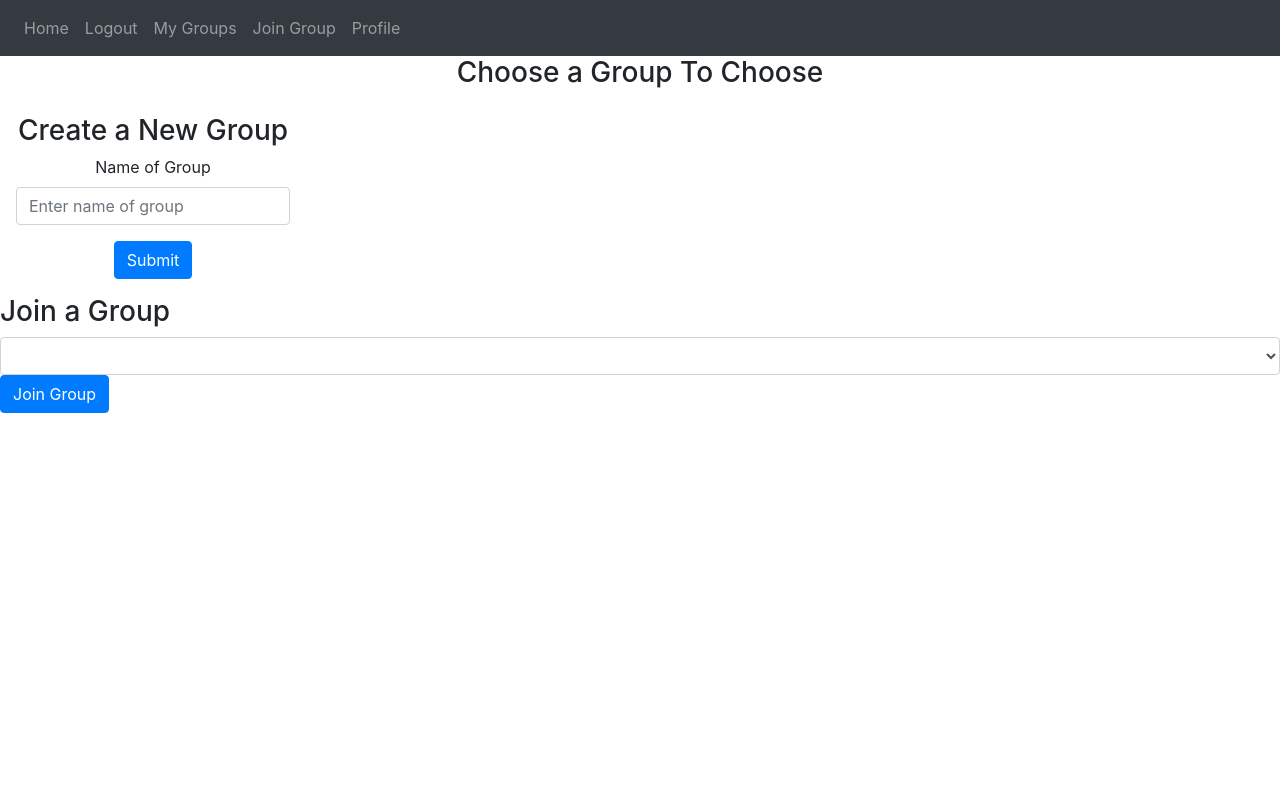
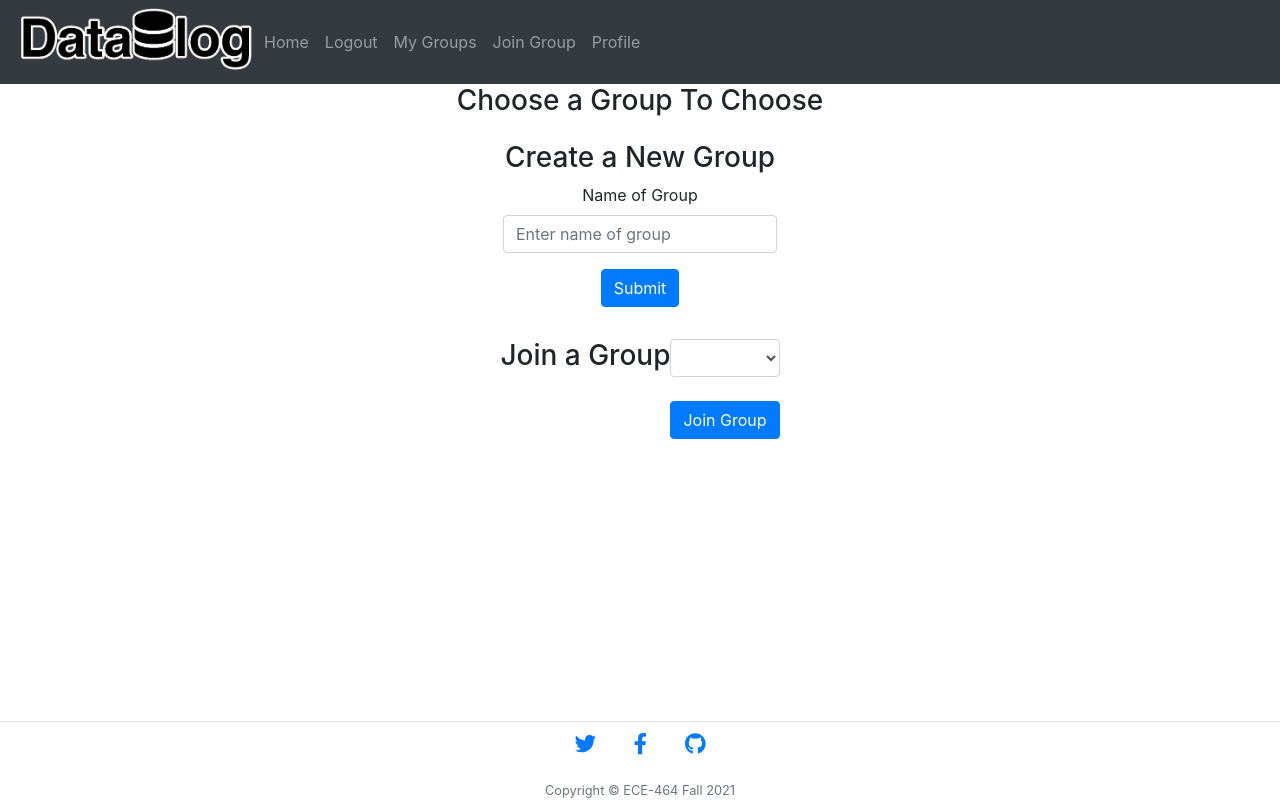
Before and after one commit to joongyeoncho0823/ECE464_FinalProject, a Flask app: page /addGroup in a window 1280 px wide. Run offline with Flask 2, Linux system fonts and the light colour scheme; the visitor is signed in with stand-in values (Sample User, id 1); data comes from the database, SQL or seed files in the repository; data that the repository does not hold is empty; some libraries are stand-ins or nearby versions.

Commit message:
Frontend Update

```diff
--- a/website/templates/base.html
+++ b/website/templates/base.html
@@ -1,8 +1,12 @@
 <!DOCTYPE html>
 <html>
   <head>
+    <!-- Took this guy's code to format the footer https://github.com/twbs/bootstrap/issues/26656#issuecomment-394291588 -->
     <meta charset="utf-8" />
     <meta name="viewport" content="width=device-width, initial-scale=1" />
+  <!-- Favicon -->
+    <link rel="icon" type="image/x-icon" href="{{url_for('static', filename='assets/favicon.ico')}}" />
+  <!-- Favicon -->
     <link
       rel="stylesheet"
       href="https://stackpath.bootstrapcdn.com/bootstrap/4.4.1/css/bootstrap.min.css"
@@ -15,10 +19,17 @@
       crossorigin="anonymous"
     />
 
+  <!-- Font Awesome icons (for footer elements)-->
+    <script src="https://use.fontawesome.com/releases/v5.15.4/js/all.js" crossorigin="anonymous"></script>
+  <!-- Font Awesome icons (for footer elements)-->
+
     <title>{% block title %}Home{% endblock %}</title>
   </head>
-  <body>
+  <body class="d-flex flex-column" style="min-height: 100vh">
+  <main class="flex-fill">
     <nav class="navbar navbar-expand-lg navbar-dark bg-dark">
+      <!-- Logo with hyperlink in navbar -->
+      <a href="/"><img class="img-fluid" src="{{url_for('static', filename='assets/logo.png')}}" width=240px height=90px></a>
       <button
         class="navbar-toggler"
         type="button"
@@ -82,5 +93,28 @@
       type="text/javascript"
       src="{{ url_for('static', filename='index.js') }}"
     ></script>
+  </main>
+    <!-- Footer-->
+    <footer class="border-top ">
+      <ul class="list-inline text-center">
+          <li class="list-inline-item">
+            <span class="fa-stack fa-lg">
+                <a href="https://www.twitter.com/"><i class="fab fa-twitter fa-stack-1x"></i></a>
+            </span>
+          </li>
+          <li class="list-inline-item">
+            <span class="fa-stack fa-lg">
+              <a href="https://www.facebook.com/"><i class="fab fa-facebook-f fa-stack-1x"></i></a>
+            </span>
+          </li>
+          <li class="list-inline-item">
+            <span class="fa-stack fa-lg">
+              <a href="https://github.com/joongyeoncho0823/ECE464_FlaskBlog/"><i class="fab fa-github fa-stack-1x"></i></a>
+            </span>
+          </li>
+      </ul>
+      <div class="small text-center text-muted fst-italic">Copyright &copy; ECE-464 Fall 2021</div>
+    </footer>
+    <!-- Footer-->
   </body>
 </html>
--- a/website/templates/join.html
+++ b/website/templates/join.html
@@ -3,7 +3,7 @@
 <h3 align="center">Choose a Group To Choose</h3>
 
 </div>
-<div align = "center" class="d-flex p-3">
+<div align = "center" class="d-flex p-3 justify-content-center">
 <form method="POST" action="/addGroup">
     <h3 align="center">Create a New Group</h3>
     <div class="form-group">
@@ -13,6 +13,7 @@
     <button type="submit" class="btn btn-primary">Submit</button>
 </form>
 </div>
+<div align = "center" class="d-flex p-3 justify-content-center">
 <h3>Join a Group</h3>
 <form method = "POST" action="/joinGroup">
     <select name="discussion_join" class="selectpicker form-control">
@@ -20,8 +21,8 @@
         <option value="{{discussion.discussion_name}}">{{discussion.discussion_name}}</option>
         {% endfor %}
     </select>
-        <button type="submit" class="btn btn-primary">Join Group</button>
+        <br><button type="submit" class="btn btn-primary">Join Group</button>
 </form>
-
+</div>
 
 {% endblock %}
```
Also changed, not shown: website/static/assets/favicon.ico (added), website/static/assets/logo.png (added).
